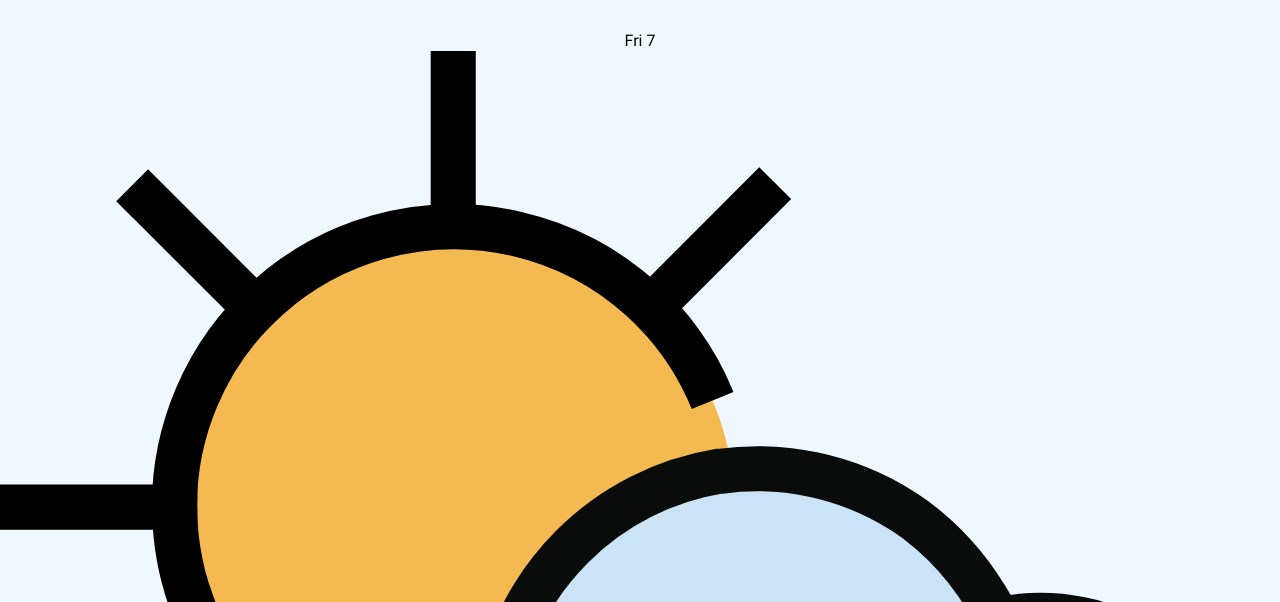
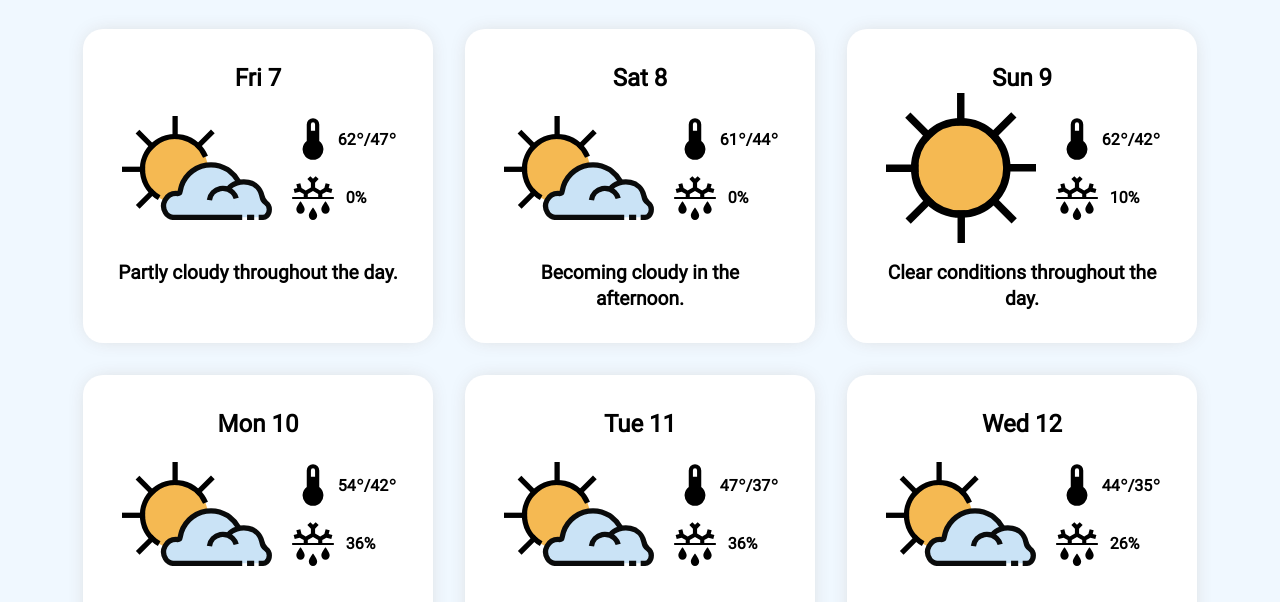
Before and after one commit to SamuelWyck/weather-app, a website built with webpack: page src/template.html in a window 1280 px wide. Shown: the part 180-782 px from the top of the page. Built offline with nearby package versions, Linux system fonts and the light colour scheme.

Commit message:
Style forecast page

```diff
--- a/src/styles.css
+++ b/src/styles.css
@@ -264,7 +264,7 @@ h1 {
 
 .hour-img-div {
     width: 50px;
-    height: 40px;
+    height: 50px; /*might change this back to 40px*/
     display: flex;
     justify-content: center;
     align-items: center;
@@ -278,3 +278,75 @@ h1 {
     font-size: 1.2rem;
     font-weight: bold;
 }
+
+.forecast-page {
+    display: grid;
+    justify-content: center;
+    grid-template-columns: repeat(auto-fit, 350px);
+    gap: 2rem;
+    padding: 0rem 2rem 2rem 2rem;
+    /* margin-bottom: 1rem; */
+    margin: 0 2% 1rem 2%;
+}
+
+.day-card {
+    background-color: white;
+    padding: 2rem;
+    border-radius: 20px;
+    box-shadow: 0px 0px 20px -5px lightgray;
+}
+
+.day-date {
+    font-size: 1.5rem;
+    font-weight: bold;
+}
+
+.condition-section {
+    display: flex;
+    justify-content: center;
+    align-items: center;
+    gap: 1rem;
+    position: relative;
+    right: 3px;
+}
+
+.day-img-div {
+    flex-basis: 150px;
+    min-width: 150px;
+    min-height: 150px;
+    display: flex;
+    align-items: center;
+    justify-content: center;
+}
+
+.day-img {
+    width: 100%;
+}
+
+.day-temp, .day-precip {
+    display: flex;
+    align-items: center;
+    font-weight: bold;
+}
+
+.day-temp-data, .day-precip-data {
+    flex-shrink: 0;
+}
+
+.day-precip {
+    gap: .5rem;
+    margin-top: .5rem;
+}
+
+.day-temp-img, .day-precip-img {
+    width: 50px;
+}
+
+.day-description {
+    font-weight: bold;
+    font-size: 1.2rem;
+    margin-top: 1rem;
+    max-width: 100%;
+    text-overflow: ellipsis;
+    text-align: center;
+}
```
